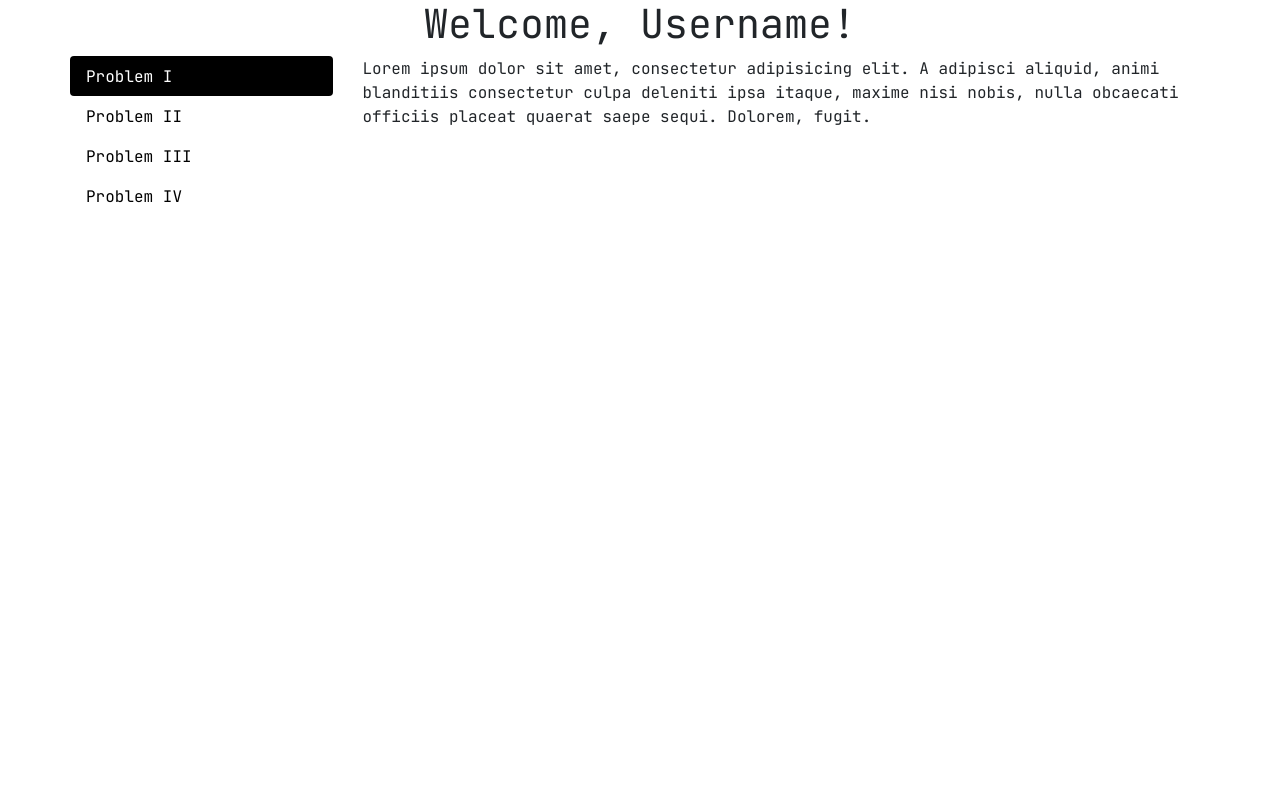
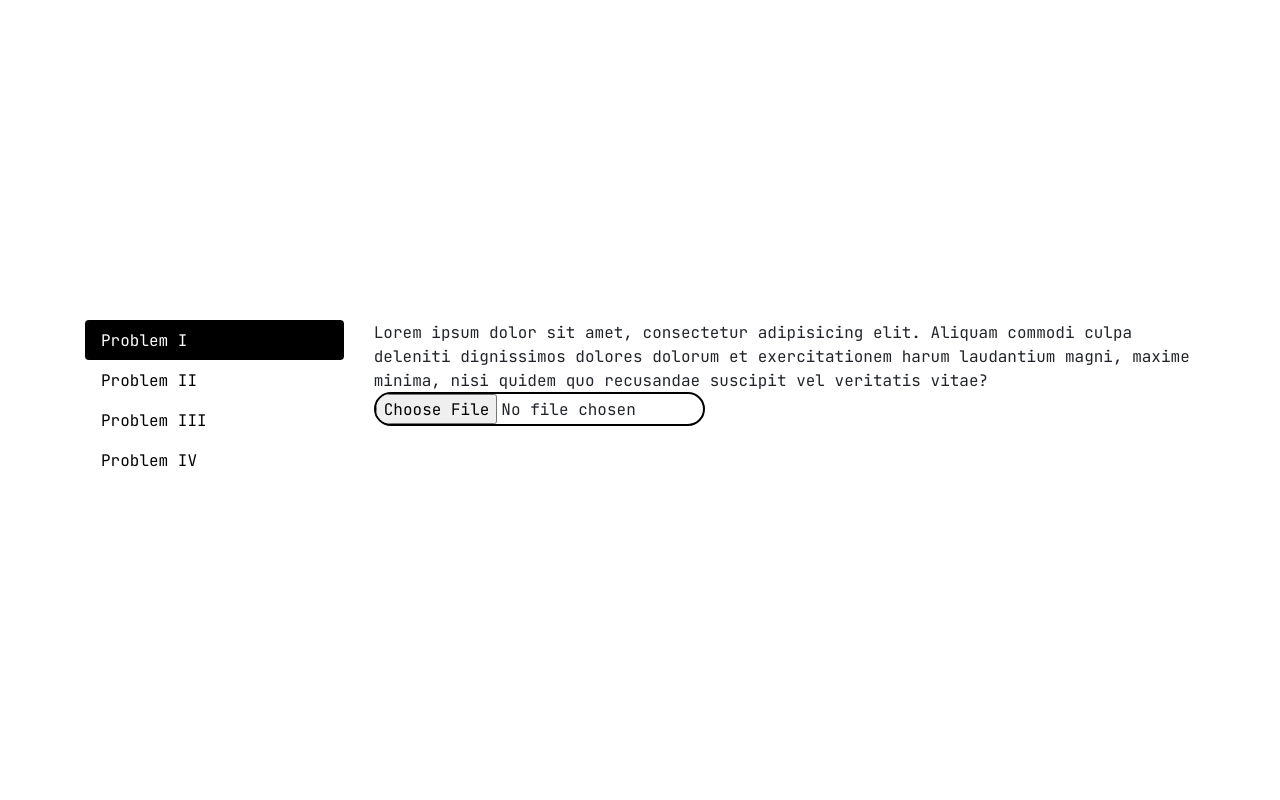
Before and after one commit to arcturus5340/julia, a Django app: template templates/contest.html in a window 1280 px wide. Run offline with Django 3.2, Linux system fonts and the light colour scheme; the template is opened without the code that fills it, so the values that code supplies are empty; some libraries are stand-ins or nearby versions.

Commit message:
Add new HTML-file for adding tasks via Django
The new HTML-file is a template to add it self in contest.html.

```diff
--- a/contest/views.py
+++ b/contest/views.py
@@ -4,8 +4,8 @@ from contest.models import Task
 
 
 def index(request):
-    if request.user.is_anonymous:
-        return render(request, 'index.html')
+    # if request.user.is_anonymous:
+    #     return render(request, 'index.html')
 
     context = {
         'Tasks': Task.objects.all(),
--- a/static/css/index.css
+++ b/static/css/index.css
@@ -226,6 +226,17 @@ label {
     transition: all .8s;
 }
 
+/* Julia Main Contest Page */
+.contest-container {
+    position: relative;
+    height: 100%;
+}
+
+.contest-row {
+    position: absolute;
+    top: 50%;
+    transform: translateY(-50%);
+}
 
 .nav .nav-link {
     background-color: white;
@@ -243,7 +254,7 @@ label {
     background-color: black;
 }
 
-.welcome {
-    text-align: center;
-    width: 100%;
+input[type=file] {
+    border: 2px solid black;
+    border-radius: 24px;
 }
--- a/static/js/index.js
+++ b/static/js/index.js
@@ -1,6 +1,12 @@
 $(document).on('animationend webkitAnimationEnd onAnimationEnd', '#form-info', function () {
     $('#form-info').removeClass('shake');
 })
+
+
+$(".upload-program").on("change", function() {
+    var fileName = $(this).val().split("\\").pop();
+    $(this).siblings(".upload-program").addClass("selected").html(fileName);
+});
 
 function change_to_reset_form () {
 
--- a/templates/contest.html
+++ b/templates/contest.html
@@ -7,15 +7,11 @@
     <meta name="viewport" content="width=device-width, initial-scale=1.0">
     <link rel="stylesheet" href="{% static 'css/bootstrap.min.css' %}">
     <link rel="stylesheet" href="{% static 'css/index.css' %}">
-    <link rel="stylesheet" href="{% static 'fontawesome/css/all.min.css' %}">
+    <link rel="stylesheet" href="{% static 'fonts/FontAwesome_Free/css/all.min.css' %}">
 </head>
 <body>
-<div class="container">
-    <div class="row">
-        <div class="welcome">
-            <h1>Welcome, Username!</h1>
-        </div>
-        <div class="row">
+<div class="container contest-container">
+    <div class="row contest-row">
         <div class="col-3">
             <div class="nav flex-column nav-pills" id="problem-tab" role="tablist" aria-orientation="vertical">
                 <a class="nav-link active" id="problem-1-tab" data-toggle="pill" href="#problem-1-content" role="tab" aria-controls="problem-1-content" aria-selected="true">Problem I</a>
@@ -27,11 +23,18 @@
 
         <div class="col-9">
             <div class="tab-content" id="problem-content">
-                    <div class="tab-pane fade show active" id="problem-1-content" role="tabpanel" aria-labelledby="problem-1-tab">Lorem ipsum dolor sit amet, consectetur adipisicing elit. A adipisci aliquid, animi blanditiis consectetur culpa deleniti ipsa itaque, maxime nisi nobis, nulla obcaecati officiis placeat quaerat saepe sequi. Dolorem, fugit.</div>
+                <div class="tab-pane fade show active" id="problem-1-content" role="tabpanel" aria-labelledby="problem-1-tab">
+                    Lorem ipsum dolor sit amet, consectetur adipisicing elit. Aliquam commodi culpa deleniti dignissimos dolores dolorum et exercitationem harum laudantium magni, maxime minima, nisi quidem quo recusandae suscipit vel veritatis vitae?
+
+                    <form>
+                        <input type="file" id="upload-program">
+                        <label for="customFile">Choose your program</label>
+                    </form>
+
+                </div>
                 <div class="tab-pane fade" id="problem-2-content" role="tabpanel" aria-labelledby="problem-2-tab">Lorem ipsum dolor sit amet, consectetur adipisicing elit. Adipisci blanditiis, commodi cumque deleniti dolores eos esse facere fugiat iusto natus nihil pariatur quaerat, quidem quo ratione saepe tempora? Error, quos!</div>
                 <div class="tab-pane fade" id="problem-3-content" role="tabpanel" aria-labelledby="problem-3-tab">Lorem ipsum dolor sit amet, consectetur adipisicing elit. Assumenda atque cumque illum maxime neque sapiente sint sit vero? Ab aspernatur cumque dicta ex facilis id labore nam perspiciatis quas quasi!</div>
                 <div class="tab-pane fade" id="problem-4-content" role="tabpanel" aria-labelledby="problem-4-tab">Lorem ipsum dolor sit amet, consectetur adipisicing elit. Animi exercitationem harum modi tempore. Aperiam aut autem dicta dolorem fugiat illum ipsum iure labore minima modi provident repellat suscipit voluptas, voluptates!</div>
-                </div>
             </div>
         </div>
     </div>
--- a/templates/index.html
+++ b/templates/index.html
@@ -10,7 +10,7 @@
     <link rel="stylesheet" href="{% static 'fonts/FontAwesome_Free/css/all.min.css' %}">
 </head>
 <body>
-    <div class="container-fluid ">
+    <div class="container-fluid">
         <div class="row">
             <div class="align-content-center col-12">
                 <form class="box" name="main-form" id="main-form">
```
Also changed, not shown: templates/task_content.html (added, +10 -0 lines). Lines whose indentation alone changed are shown as unchanged.
